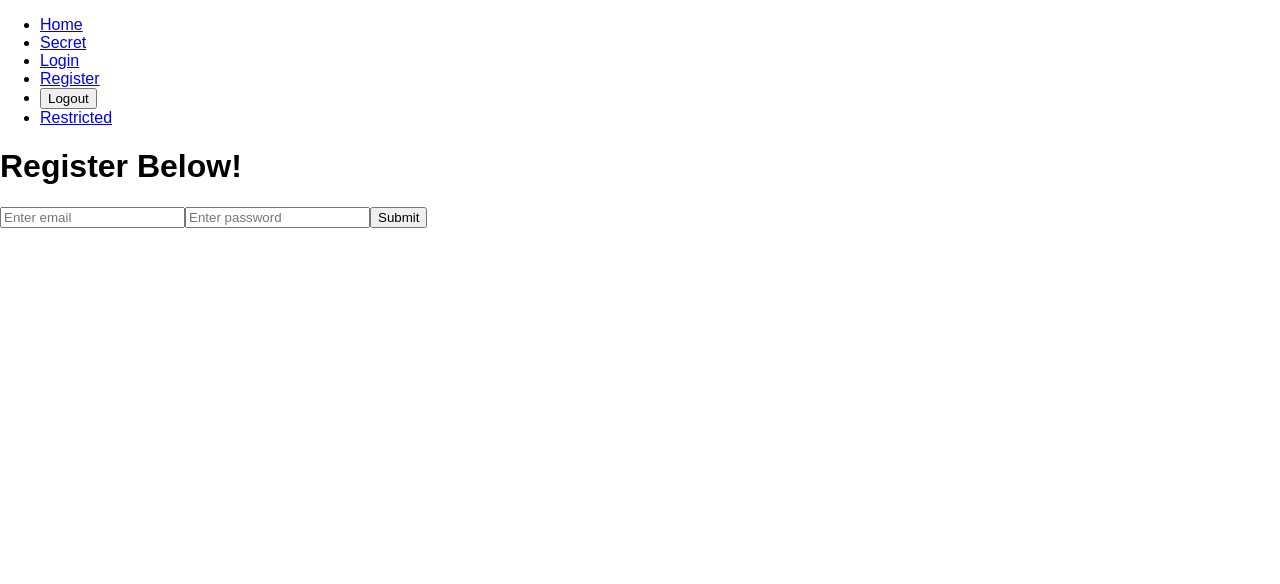
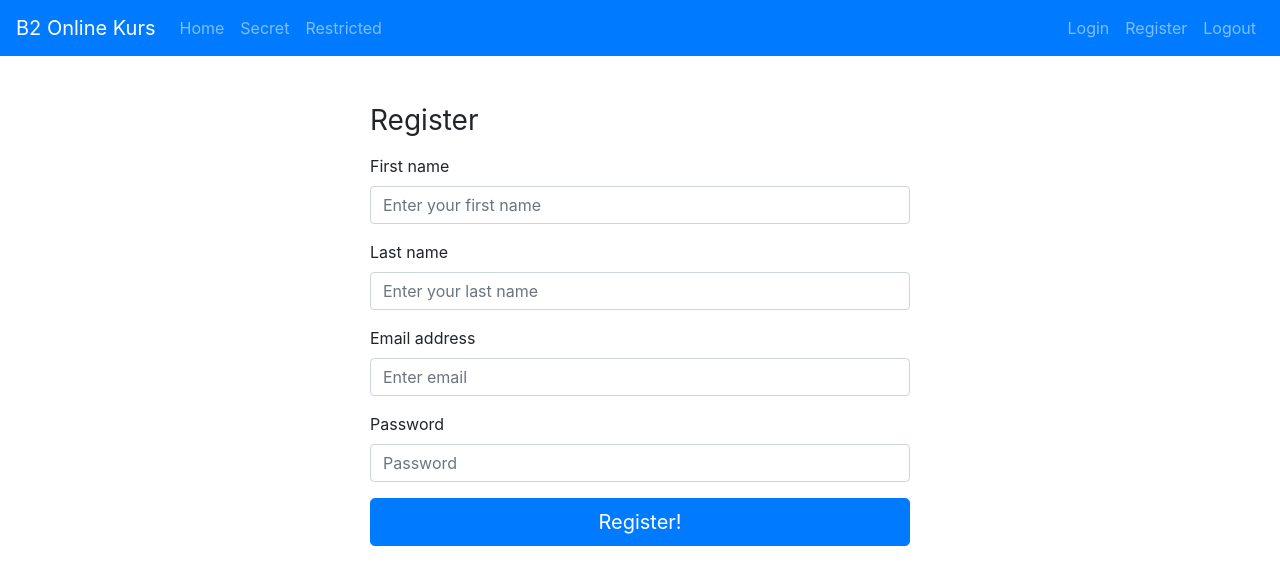
Before and after one commit to markus-roe/React-Online-Course, a React (Create React App) app: page /register in a window 1280 px wide. Shown: the top 584 px of the page. Built offline with nearby package versions, Linux system fonts and the light colour scheme.

Commit message:
added bootstrap css, added navbar

```diff
--- a/models/User.js
+++ b/models/User.js
@@ -17,7 +17,7 @@ UserSchema.pre('save', function (next) {
 				next(err);
 			} else {
 				document.password = hashedPassword;
-				document.role = 'admin';
+				document.role = 'user';
 				next();
 			}
 		});
--- a/src/App.js
+++ b/src/App.js
@@ -1,37 +1,17 @@
 import React from 'react';
 import { Link, Route, Switch } from 'react-router-dom';
+import Navbar from './Navbar';
 import withAuth from './withAuth';
 import Home from './Home';
 import Secret from './Secret';
 import Register from './Register';
 import Login from './Login';
-import Logout from './Logout';
 import Restricted from './Restricted';
 
 const App = () => {
 	return (
 		<div>
-			<ul>
-				<li>
-					<Link to="/">Home</Link>
-				</li>
-				<li>
-					<Link to="/secret">Secret</Link>
-				</li>
-				<li>
-					<Link to="/login">Login</Link>
-				</li>
-				<li>
-					<Link to="/register">Register</Link>
-				</li>
-				<li>
-					<button onClick={Logout}>Logout</button>
-				</li>
-				<li>
-					<Link to="/restricted">Restricted</Link>
-				</li>
-			</ul>
-
+			<Navbar />
 			<Switch>
 				<Route path="/" exact component={Home} />
 				<Route path="/secret" component={withAuth(Secret)} />
--- a/src/Login.jsx
+++ b/src/Login.jsx
@@ -1,25 +1,29 @@
 import React, { useState, useRef } from 'react';
 import { useHistory } from 'react-router-dom';
+
+//TODO: Add error message!
 
 const Login = () => {
 	const history = useHistory();
 	const loginForm = useRef(null);
 	const [ email, setEmail ] = useState('');
 	const [ password, setPassword ] = useState('');
+	const [ errorMessage, setErrorMessage ] = useState('');
 
-	const user = {
-		email    : email,
-		password : password
-	};
+	const [ user, setUser ] = useState({
+		email    : '',
+		password : ''
+	});
 
-	const handleEmailChange = () => {
+	const onChange = () => {
 		const form = loginForm.current;
-		setEmail(form['email'].value);
-	};
-
-	const handlePasswordChange = () => {
-		const form = loginForm.current;
-		setPassword(form['password'].value);
+		form['email'].className = 'form-control';
+		form['password'].className = 'form-control';
+		setErrorMessage('');
+		setUser({
+			email    : form['email'].value,
+			password : form['password'].value
+		});
 	};
 
 	const onSubmit = (event) => {
@@ -46,30 +50,46 @@ const Login = () => {
 	};
 
 	return (
-		<form ref={loginForm} onSubmit={onSubmit}>
-			<h1>Login Below!</h1>
+		<div className="container">
+			<div className="row">
+				<div className="col-md-6 mt-5 mx-auto">
+					<form ref={loginForm} noValidate onSubmit={onSubmit}>
+						<h1 className="h3 mb-3 font-weight-normal">Please sign in</h1>
+						<div className="form-group">
+							<label htmlFor="email">Email address</label>
 							<input
 								type="email"
+								className="form-control"
 								name="email"
 								placeholder="Enter email"
-				value={email}
+								value={user.email}
 								onChange={() => {
-					handleEmailChange();
+									onChange();
 								}}
-				required
 							/>
+						</div>
+						<div className="form-group">
+							<label htmlFor="password">Password</label>
 							<input
 								type="password"
+								className="form-control"
 								name="password"
-				placeholder="Enter password"
-				value={password}
+								placeholder="Password"
+								value={user.password}
 								onChange={() => {
-					handlePasswordChange();
+									onChange();
 								}}
-				required
 							/>
-			<input type="submit" value="Submit" />
+						</div>
+
+						<button type="submit" className="btn btn-lg btn-primary btn-block">
+							Sign in
+						</button>
+						<div className="errorMessage">{errorMessage}</div>
 					</form>
+				</div>
+			</div>
+		</div>
 	);
 };
 
--- a/src/Logout.jsx
+++ b/src/Logout.jsx
@@ -1,6 +1,7 @@
 const Logout = () => {
 	fetch('logout', {
-		method : 'get'
+		method      : 'get',
+		credentials : 'include'
 	})
 		.then(function (response) {
 			if (response.redirected) {
--- /dev/null
+++ b/src/Navbar.js
@@ -0,0 +1,79 @@
+import React from 'react';
+import { useHistory } from 'react-router-dom';
+import { Link } from 'react-router-dom';
+import { Nav, Navbar, Form, NavDropdown, Button } from 'react-bootstrap';
+import Logout from './Logout';
+import cookie from 'react-cookies';
+// import { LinkContainer } from 'react-router-bootstrap';
+// import jwt_decode from 'jwt-decode';
+
+const NavBar = () => {
+	// let name = '';
+	// if (localStorage.usertoken) {
+	// 	const token = localStorage.usertoken;
+	// 	const decoded = jwt_decode(token);
+	// 	name = decoded.first_name + ' ' + decoded.last_name;
+	// }
+
+	const loginRegLogout = (
+		<ul className="navbar-nav">
+			<li className="nav-item">
+				<Link to="/login" className="nav-link">
+					Login
+				</Link>
+			</li>
+			<li className="nav-item">
+				<Link to="/register" className="nav-link">
+					Register
+				</Link>
+			</li>
+			<li className="nav-item">
+				<Link to="#" onClick={Logout} className="nav-link">
+					Logout
+				</Link>
+			</li>
+		</ul>
+	);
+
+	// const logoutProfLink = (
+	// 	<ul className="navbar-nav">
+	// 		<NavDropdown title={name} id="basic-nav-dropdown" alignRight>
+	// 			<LinkContainer to="/profile">
+	// 				<NavDropdown.Item>Profile</NavDropdown.Item>
+	// 			</LinkContainer>
+	// 			<LinkContainer to="/support">
+	// 				<NavDropdown.Item>Support</NavDropdown.Item>
+	// 			</LinkContainer>
+	// 			<NavDropdown.Divider />
+	// 			<NavDropdown.Item onClick={logOut}>Logout</NavDropdown.Item>
+	// 		</NavDropdown>
+	// 	</ul>
+	// );
+
+	return (
+		<Navbar bg="primary" variant="dark">
+			<Navbar.Brand>B2 Online Kurs</Navbar.Brand>
+			<Nav className="mr-auto">
+				<Link to="/" className="nav-link">
+					Home
+				</Link>
+				<Link to="/secret" className="nav-link">
+					Secret
+				</Link>
+				<Link to="/restricted" className="nav-link">
+					Restricted
+				</Link>
+			</Nav>
+
+			<Form>
+				{loginRegLogout}
+				{/* {localStorage.usertoken ? logoutProfLink : loginRegLink} */}
+				{/* Search Component:
+				<FormControl type="text" placeholder="Search" className="mr-sm-2" />
+				<Button variant="outline-light">Search</Button> */}
+			</Form>
+		</Navbar>
+	);
+};
+
+export default NavBar;
--- a/src/Register.jsx
+++ b/src/Register.jsx
@@ -5,21 +5,17 @@ const Register = () => {
 	const history = useHistory();
 	const registerForm = useRef(null);
 	const [ email, setEmail ] = useState('');
-	const [ password, setPassword ] = useState('');
+	const [ user, setUser ] = useState({ first_name: '', last_name: '', email: '', password: '', errors: {} });
 
-	const user = {
-		email    : email,
-		password : password
-	};
+	const onChange = () => {
+		const form = registerForm.current;
 
-	const handleEmailChange = () => {
-		const form = registerForm.current;
-		setEmail(form['email'].value);
-	};
-
-	const handlePasswordChange = () => {
-		const form = registerForm.current;
-		setPassword(form['password'].value);
+		setUser({
+			first_name : form['first_name'].value,
+			last_name  : form['last_name'].value,
+			email      : form['email'].value,
+			password   : form['password'].value
+		});
 	};
 
 	const onSubmit = (event) => {
@@ -46,30 +42,94 @@ const Register = () => {
 	};
 
 	return (
-		<form ref={registerForm} onSubmit={onSubmit}>
-			<h1>Register Below!</h1>
+		<div className="container">
+			<div className="row">
+				<div className="col-md-6 mt-5 mx-auto">
+					<form ref={registerForm} noValidate onSubmit={onSubmit}>
+						<h1 className="h3 mb-3 font-weight-normal">Register</h1>
+						<div className="form-group">
+							<label htmlFor="name">First name</label>
+							<input
+								type="text"
+								className="form-control"
+								name="first_name"
+								placeholder="Enter your first name"
+								value={user.first_name}
+								onChange={() => {
+									onChange();
+								}}
+							/>
+						</div>
+						<div className="form-group">
+							<label htmlFor="name">Last name</label>
+							<input
+								type="text"
+								className="form-control"
+								name="last_name"
+								placeholder="Enter your last name"
+								value={user.last_name}
+								onChange={() => {
+									onChange();
+								}}
+							/>
+						</div>
+						<div className="form-group">
+							<label htmlFor="email">Email address</label>
 							<input
 								type="email"
+								className="form-control"
 								name="email"
 								placeholder="Enter email"
-				value={email}
+								value={user.email}
 								onChange={() => {
-					handleEmailChange();
+									onChange();
 								}}
-				required
 							/>
+						</div>
+						<div className="form-group">
+							<label htmlFor="password">Password</label>
 							<input
 								type="password"
+								className="form-control"
 								name="password"
-				placeholder="Enter password"
-				value={password}
+								placeholder="Password"
+								value={user.password}
 								onChange={() => {
-					handlePasswordChange();
+									onChange();
 								}}
-				required
 							/>
-			<input type="submit" value="Submit" />
+						</div>
+						<button type="submit" className="btn btn-lg btn-primary btn-block">
+							Register!
+						</button>
 					</form>
+				</div>
+			</div>
+		</div>
+		// <form ref={registerForm} onSubmit={onSubmit}>
+		// 	<h1>Register Below!</h1>
+		// 	<input
+		// 		type="email"
+		// 		name="email"
+		// 		placeholder="Enter email"
+		// 		value={email}
+		// 		onChange={() => {
+		// 			handleEmailChange();
+		// 		}}
+		// 		required
+		// 	/>
+		// 	<input
+		// 		type="password"
+		// 		name="password"
+		// 		placeholder="Enter password"
+		// 		value={password}
+		// 		onChange={() => {
+		// 			handlePasswordChange();
+		// 		}}
+		// 		required
+		// 	/>
+		// 	<input type="submit" value="Submit" />
+		// </form>
 	);
 };
 
--- a/src/index.js
+++ b/src/index.js
@@ -1,9 +1,10 @@
 import React from 'react';
 import ReactDOM from 'react-dom';
 import { BrowserRouter } from 'react-router-dom';
+import App from './App';
 import './index.css';
-import App from './App';
-// import registerServiceWorker from './registerServiceWorker';
+import 'bootstrap/dist/css/bootstrap.min.css';
+import registerServiceWorker from './registerServiceWorker';
 
 ReactDOM.render(
 	<BrowserRouter>
@@ -12,4 +13,4 @@ ReactDOM.render(
 	document.getElementById('root')
 );
 
-// registerServiceWorker();
+registerServiceWorker();
--- /dev/null
+++ b/src/registerServiceWorker.js
@@ -0,0 +1,110 @@
+// In production, we register a service worker to serve assets from local cache.
+
+// This lets the app load faster on subsequent visits in production, and gives
+// it offline capabilities. However, it also means that developers (and users)
+// will only see deployed updates on the "N+1" visit to a page, since previously
+// cached resources are updated in the background.
+
+// To learn more about the benefits of this model, read https://goo.gl/KwvDNy.
+// This link also includes instructions on opting out of this behavior.
+
+const isLocalhost = Boolean(
+	window.location.hostname === 'localhost' ||
+		// [::1] is the IPv6 localhost address.
+		window.location.hostname === '[::1]' ||
+		// 127.0.0.1/8 is considered localhost for IPv4.
+		window.location.hostname.match(/^127(?:\.(?:25[0-5]|2[0-4][0-9]|[01]?[0-9][0-9]?)){3}$/)
+);
+
+export default function register () {
+	if (process.env.NODE_ENV === 'production' && 'serviceWorker' in navigator) {
+		// The URL constructor is available in all browsers that support SW.
+		const publicUrl = new URL(process.env.PUBLIC_URL, window.location);
+		if (publicUrl.origin !== window.location.origin) {
+			// Our service worker won't work if PUBLIC_URL is on a different origin
+			// from what our page is served on. This might happen if a CDN is used to
+			// serve assets; see https://github.com/facebookincubator/create-react-app/issues/2374
+			return;
+		}
+
+		window.addEventListener('load', () => {
+			const swUrl = `${process.env.PUBLIC_URL}/service-worker.js`;
+
+			if (isLocalhost) {
+				// This is running on localhost. Lets check if a service worker still exists or not.
+				checkValidServiceWorker(swUrl);
+
+				// Add some additional logging to localhost, pointing developers to the
+				// service worker/PWA documentation.
+				navigator.serviceWorker.ready.then(() => {
+					console.log(
+						'This web app is being served cache-first by a service ' +
+							'worker. To learn more, visit https://goo.gl/SC7cgQ'
+					);
+				});
+			} else {
+				// Is not local host. Just register service worker
+				registerValidSW(swUrl);
+			}
+		});
+	}
+}
+
+function registerValidSW (swUrl) {
+	navigator.serviceWorker
+		.register(swUrl)
+		.then((registration) => {
+			registration.onupdatefound = () => {
+				const installingWorker = registration.installing;
+				installingWorker.onstatechange = () => {
+					if (installingWorker.state === 'installed') {
+						if (navigator.serviceWorker.controller) {
+							// At this point, the old content will have been purged and
+							// the fresh content will have been added to the cache.
+							// It's the perfect time to display a "New content is
+							// available; please refresh." message in your web app.
+							console.log('New content is available; please refresh.');
+						} else {
+							// At this point, everything has been precached.
+							// It's the perfect time to display a
+							// "Content is cached for offline use." message.
+							console.log('Content is cached for offline use.');
+						}
+					}
+				};
+			};
+		})
+		.catch((error) => {
+			console.error('Error during service worker registration:', error);
+		});
+}
+
+function checkValidServiceWorker (swUrl) {
+	// Check if the service worker can be found. If it can't reload the page.
+	fetch(swUrl)
+		.then((response) => {
+			// Ensure service worker exists, and that we really are getting a JS file.
+			if (response.status === 404 || response.headers.get('content-type').indexOf('javascript') === -1) {
+				// No service worker found. Probably a different app. Reload the page.
+				navigator.serviceWorker.ready.then((registration) => {
+					registration.unregister().then(() => {
+						window.location.reload();
+					});
+				});
+			} else {
+				// Service worker found. Proceed as normal.
+				registerValidSW(swUrl);
+			}
+		})
+		.catch(() => {
+			console.log('No internet connection found. App is running in offline mode.');
+		});
+}
+
+export function unregister () {
+	if ('serviceWorker' in navigator) {
+		navigator.serviceWorker.ready.then((registration) => {
+			registration.unregister();
+		});
+	}
+}
```
Also changed, not shown: middleware.js (+6 -6 lines), package.json (+9 -1 lines), 1 other file (tests, documents, lock files or other folders). Lines whose indentation alone changed are shown as unchanged.
